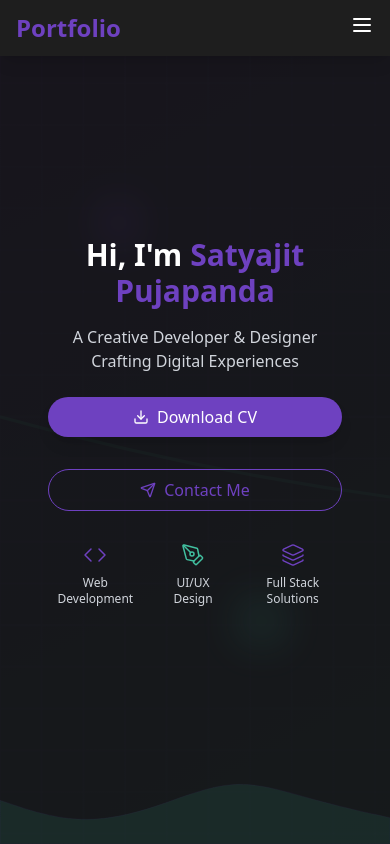
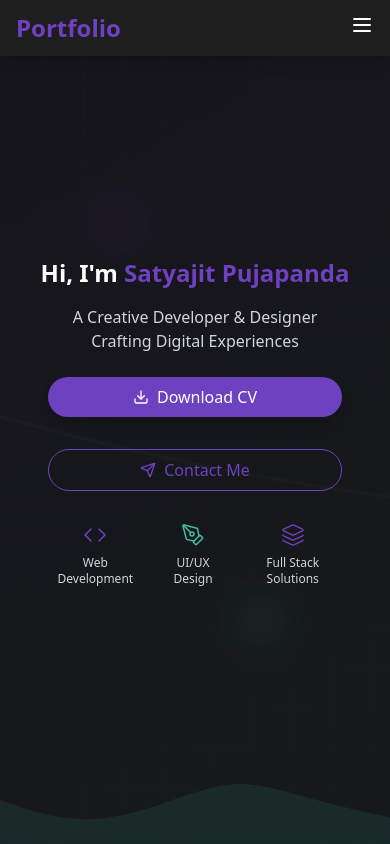
Before and after one commit to 555-Satyajit/internship-task-Portfolio, a React (Vite) app in the folder portfolio/: page / in a window 390 px wide. Shown: the top 844 px of the page. Built offline with nearby package versions, Linux system fonts and the light colour scheme; a web font is replaced by a local one.

Commit message:
jay jagannatha

```diff
--- a/portfolio/src/templatesss/HeroSection.tsx
+++ b/portfolio/src/templatesss/HeroSection.tsx
@@ -106,9 +106,10 @@ const Hero: React.FC = () => {
           transition={{ duration: 0.8 }}
           className="w-full"
         >
-          <h1 className="text-3xl sm:text-4xl md:text-5xl lg:text-6xl font-bold mb-4 text-white px-2">
+          <h1 className="text-2xl sm:text-4xl md:text-5xl lg:text-6xl font-bold mb-4 text-white w-full">
             Hi, I'm <span className="text-[#6E41C0]">Satyajit Pujapanda</span>
           </h1>
+
 
           <motion.p
             initial={{ opacity: 0 }}
```
